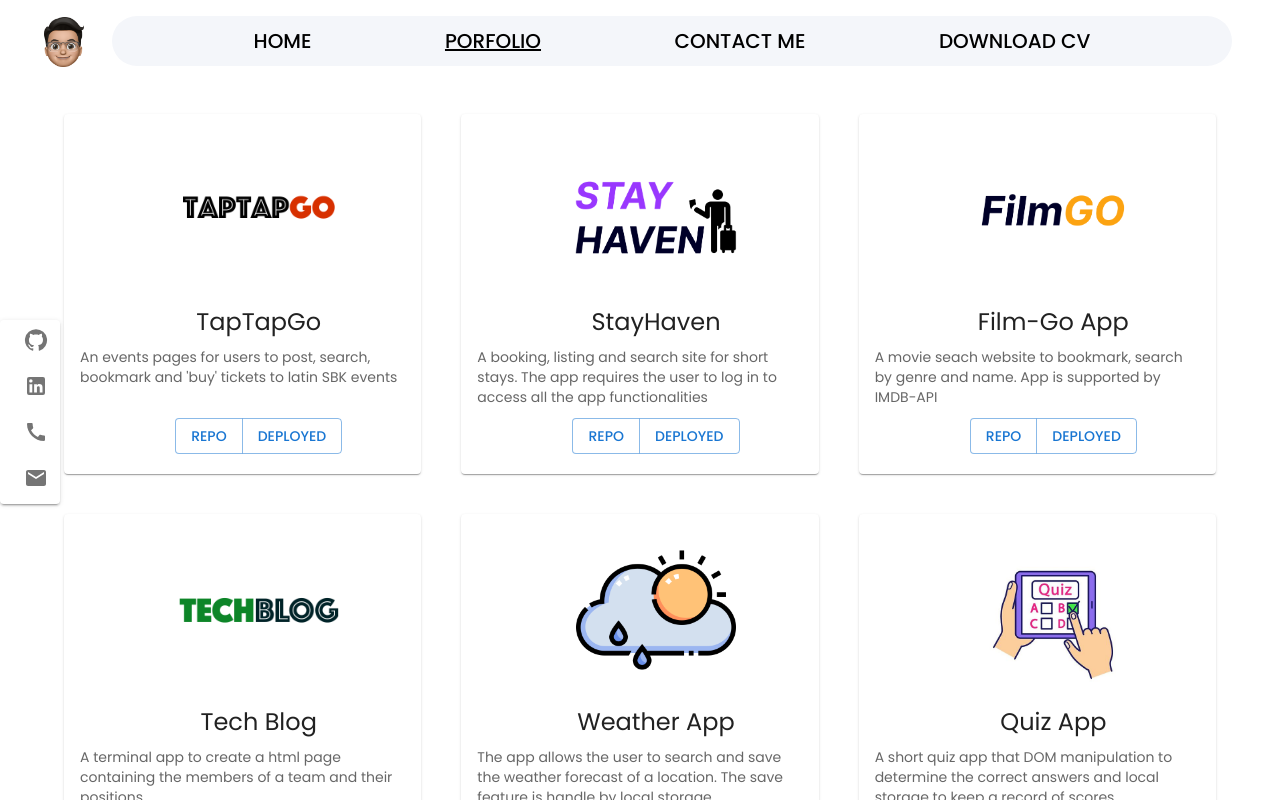
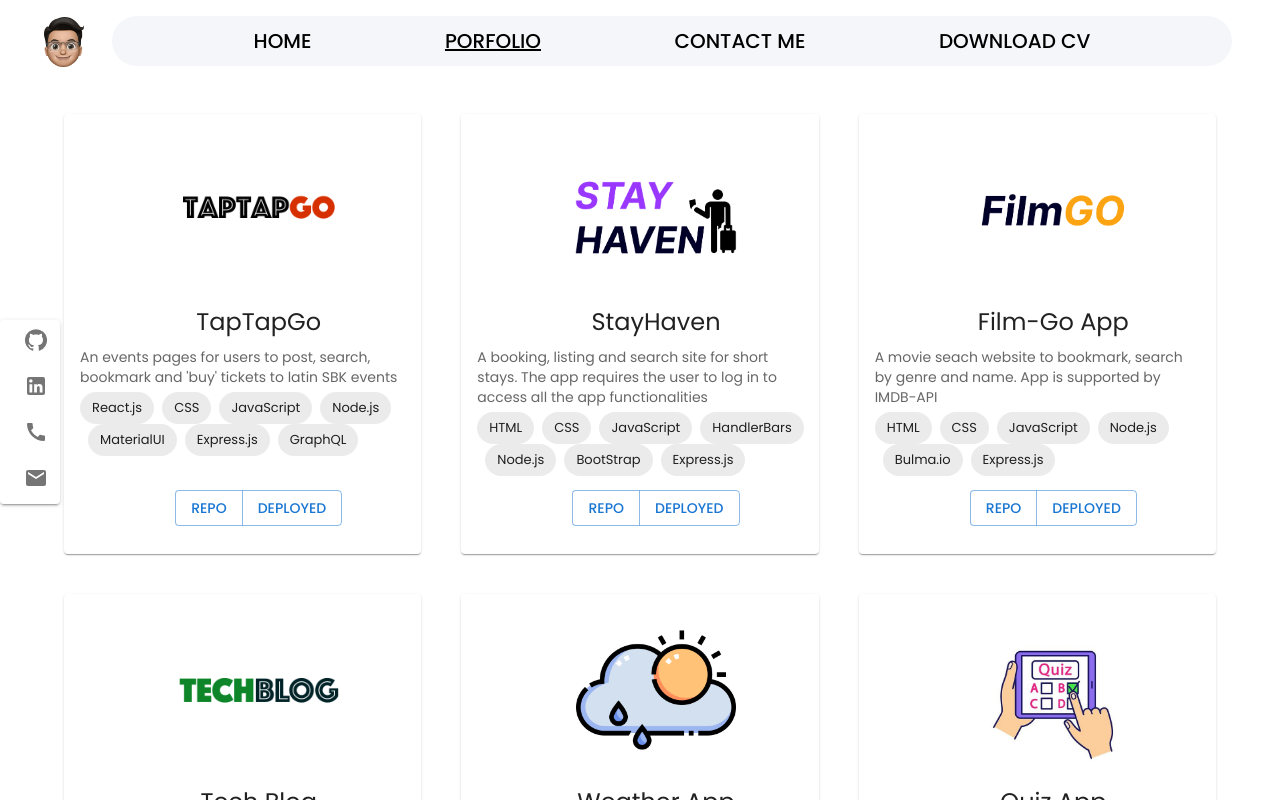
Before and after one commit to frsargua/Porfilio-React, a React (Create React App) app in the folder portfolio/: page / in a window 1280 px wide. Both pictures are taken after a click on the button "PORFOLIO". Shown: the top 800 px of the page. Built offline with nearby package versions, Linux system fonts and the light colour scheme.

Commit message:
Updated porfolio cards

```diff
--- a/portfolio/src/components/PorfolioCard.jsx
+++ b/portfolio/src/components/PorfolioCard.jsx
@@ -6,20 +6,14 @@ import {
   CardMedia,
   Grid,
   CardContent,
+  Chip,
 } from "@mui/material";
 import { Stack } from "@mui/system";
 import React from "react";
 
 export default function PorfolioCard({ values }) {
   return (
-    <Grid
-      item
-      xs={12}
-      md={6}
-      lg={4}
-      component="div"
-      height={{ xs: "450px", md: "400px" }}
-    >
+    <Grid item xs={12} md={6} lg={4} component="div" height={{ xs: "480px" }}>
       <Card
         sx={{
           height: "100%",
@@ -52,14 +46,26 @@ export default function PorfolioCard({ values }) {
               {values.title}
             </Typography>
             <Typography
+              gutterBottom
               variant="body2"
               color="text.secondary"
               sx={{ marginRight: "2rem" }}
             >
               {values.description}
             </Typography>
+            <Stack direction="row" spacing={1} flexWrap="wrap">
+              {values.technologies.map((el) => {
+                {
+                  return <Chip label={el} color="default" />;
+                }
+              })}
+            </Stack>
           </Stack>
-          <ButtonGroup sx={{ marginX: "auto" }}>
+          <ButtonGroup
+            sx={{
+              marginX: "auto",
+            }}
+          >
             <Button component="a" href={values.repoUrl} target="_blank">
               Repo
             </Button>
--- a/portfolio/src/data/porfolioData.js
+++ b/portfolio/src/data/porfolioData.js
@@ -5,13 +5,13 @@ let largeProjects = [
     imageUrl: "TapTapGo-logo.png",
     title: "TapTapGo",
     technologies: [
-      "HTML",
+      "React.js",
       "CSS",
       "JavaScript",
       "Node.js",
-      "BootStrap",
+      "MaterialUI",
       "Express.js",
-      "RESTFUL-APIs",
+      "GraphQL",
     ],
     description:
       "An events pages for users to post, search, bookmark and 'buy' tickets to latin SBK events",
@@ -25,10 +25,10 @@ let largeProjects = [
       "HTML",
       "CSS",
       "JavaScript",
+      "HandlerBars",
       "Node.js",
       "BootStrap",
       "Express.js",
-      "RESTFUL-APIs",
     ],
     description:
       "A booking, listing and search site for short stays. The app requires the user to log in to access all the app functionalities",
@@ -38,6 +38,14 @@ let largeProjects = [
     deployed: "https://ramielsayed.github.io/film-go/",
     imageUrl: "film-Go.png",
     title: "Film-Go App",
+    technologies: [
+      "HTML",
+      "CSS",
+      "JavaScript",
+      "Node.js",
+      "Bulma.io",
+      "Express.js",
+    ],
     description:
       "A movie seach website to bookmark, search by genre and name. App is supported by IMDB-API",
   },
@@ -48,6 +56,15 @@ let smallProjects = [
     deployed: "https://immense-basin-10320.herokuapp.com",
     imageUrl: "TechBlog-logo.png",
     title: "Tech Blog",
+    technologies: [
+      "HTML",
+      "CSS",
+      "JavaScript",
+      "HandlerBars",
+      "Node.js",
+      "BootStrap",
+      "Express.js",
+    ],
     description:
       "A terminal app to create a html page containing the members of a team and their positions ",
   },
@@ -56,6 +73,7 @@ let smallProjects = [
     deployed: "https://frsargua.github.io/WeekSix_FS/",
     imageUrl: "wheather-app.png",
     title: "Weather App",
+    technologies: ["HTML", "CSS", "JavaScript", "BootStrap"],
     description:
       "The app allows the user to search and save the weather forecast of a location. The save feature is handle by local storage.",
   },
@@ -64,6 +82,7 @@ let smallProjects = [
     deployed: "https://frsargua.github.io/WeekFourHW_FS/",
     imageUrl: "quizz-app.jpg",
     title: "Quiz App",
+    technologies: ["HTML", "CSS", "JavaScript", "BootStrap"],
     description:
       "A short quiz app that  DOM manipulation to determine the correct answers and local storage to keep a record of scores",
   },
@@ -71,6 +90,14 @@ let smallProjects = [
     repoUrl: "https://frsargua.github.io/week10-HW/",
     imageUrl: "teamprofile.png",
     title: "Team Profile Generator",
+    technologies: [
+      "HTML",
+      "JavaScript",
+      "Node.js",
+      "BootStrap",
+      "Express.js",
+      "Enquirer.js",
+    ],
     description:
       "A terminal app to create a html page containing the members of a team and their positions ",
   },
@@ -80,6 +107,7 @@ let smallProjects = [
     imageUrl: "Scheduler.svg",
     description: "Scheduler for scheduling a working day",
     title: "Scheduler App",
+    technologies: ["HTML", "CSS", "JavaScript", "BootStrap"],
   },
 ];
 
```
